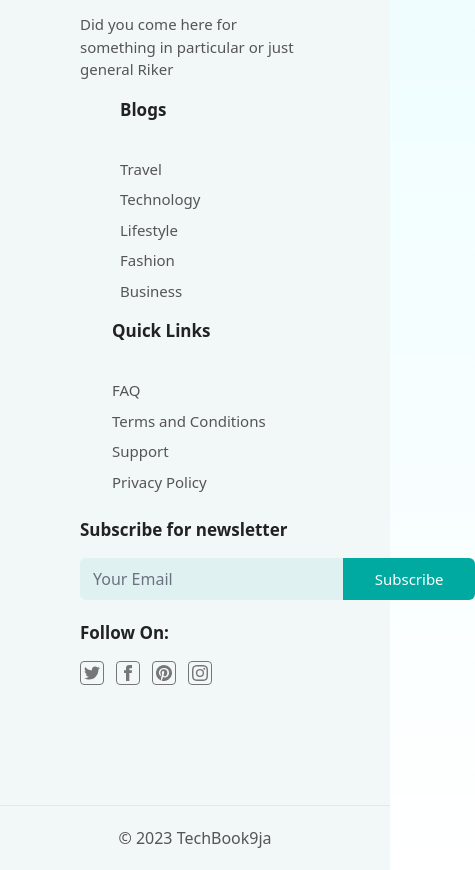
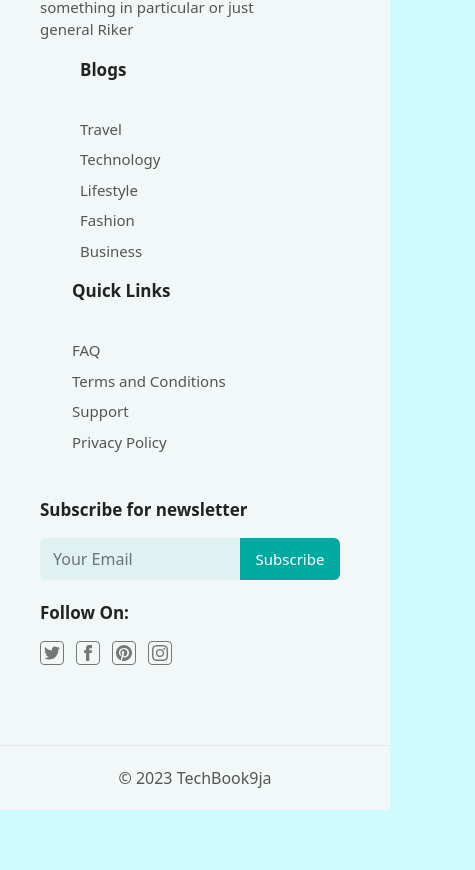
Before and after one commit to Dr-savant21/Techbook9ja, a Next.js app: page / in a window 390 px wide. Shown: the part 1729-2599 px from the top of the page, 475 px wide, since content can reach past the window. After the commit the page ends 2539 px from the top, so only its background shows below. Built offline with nearby package versions, Linux system fonts and the light colour scheme; no server answers.

Commit message:
changes made to footer page to make it responsive

```diff
--- a/app/components/footer.js
+++ b/app/components/footer.js
@@ -3,7 +3,7 @@ import React from 'react';
 const Footer = () => {
   return (
     <footer className="text-white divide-y divide-solid" style={{ backgroundColor: '#F2F8F7' }}>
-      <div className='container mx-auto flex flex-wrap justify-between p-20 '>
+      <div className='container mx-auto flex flex-wrap justify-between p-20 max-sm:p-10'>
         <div className=''>
           <div className='mb-9'>
             <span className='bg-green-500 text-[27px] font-semibold font-["Noto Sans"] leading-[27px]'>Tech</span>
@@ -32,9 +32,9 @@ const Footer = () => {
             <a href='' className='text-[15px] font-normal font-["Noto Sans"] leading-[22.5px] mb-2 hover:underline' style={{ display: 'block', color: '#555555' }}>Privacy Policy</a>
           </div>
         </div>
-        <div className=' mb-10'>
+        <div className=' mb-10 max-md:mt-5'>
           <h5 className='font-semibold leading-[17px] text-[17px] font-["Noto Sans"]  mb-4' style={{ color: '#222' }}>Subscribe for newsletter</h5>
-          <form className='mb-6 w-[395px] flex' action=''>
+          <form className='mb-6 w-[395px] flex max-sm:w-[300px] max-[350px]:w-[250px]' action=''>
             <input className='mt-1 block w-2/3 border-transparent focus:border-gray-500 focus:bg-white focus:ring-0 text-slate-600 rounded-l-md' type='email' style={{ backgroundColor: '#DFF1F0' }} placeholder='Your Email'></input>
             <input type='submit' className='text-white text-[15px] font-["Noto Sans"] w-1/3 mt-1 rounded-r-md cursor-pointer' value={'Subscribe'} style={{ backgroundColor: '#00AAA1' }}></input>
           </form>
--- a/package.json
+++ b/package.json
@@ -9,7 +9,7 @@
     "lint": "next lint"
   },
   "dependencies": {
-    "@clerk/nextjs": "^4.24.0",
+    "@clerk/nextjs": "^4.24.2",
     "autoprefixer": "10.4.15",
     "next": "^13.4.19",
     "postcss": "8.4.29",
--- a/tailwind.config.js
+++ b/tailwind.config.js
@@ -12,11 +12,6 @@ module.exports = {
         'gradient-conic':
           'conic-gradient(from 180deg at 50% 50%, var(--tw-gradient-stops))',
       },
-      footer: {
-        colors: {
-          primary: '#222'
-        }
-      },
     },
   },
   plugins: [
```
Also changed, not shown: 1 other file (tests, documents, lock files or other folders).
